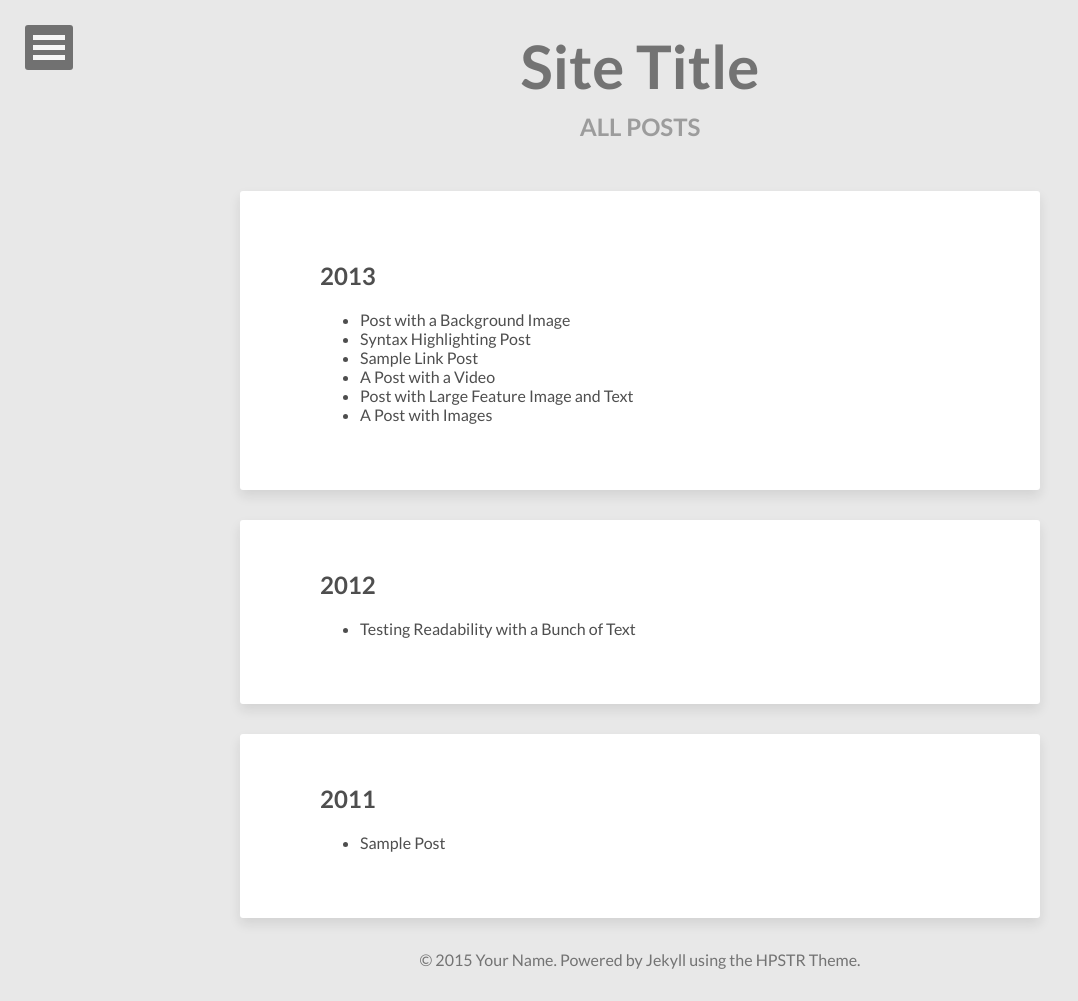
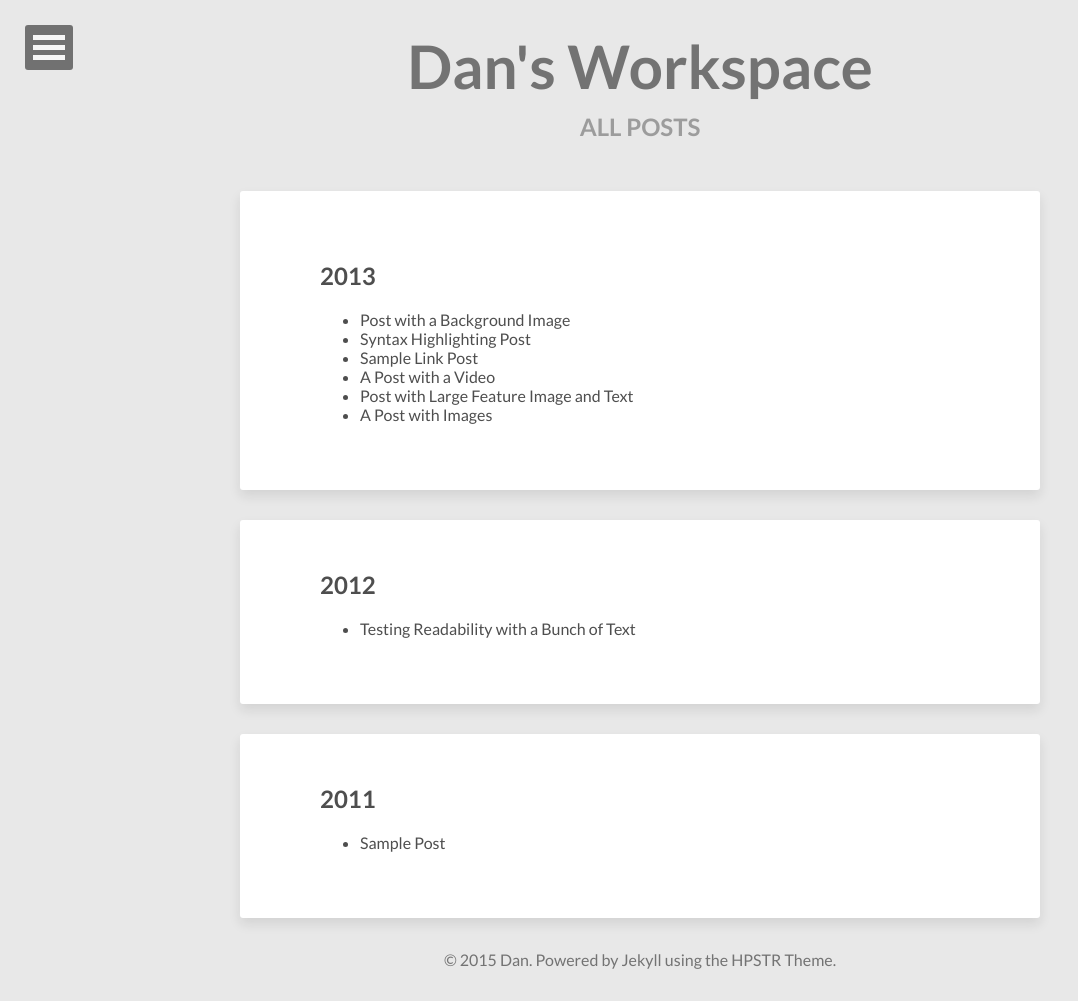
Before and after one commit to danshan/docker-jekyll, a Jekyll site: the page built from posts/index.html, in a window 1280 px wide. Shown: the whole page, without its empty margins (0-1078 px from the left). Built offline with Jekyll 4.4.1, drawn with Linux system fonts in a browser that asks for light colours; nearby versions of some CDN libraries; some of the changed lines change nothing that is shown.

Commit message:
feature update site config

```diff
--- a/_config.yml
+++ b/_config.yml
@@ -1,5 +1,5 @@
-title:            Site Title
-description:      Describe your website here.
+title:            Dan's Workspace
+description:      .
 disqus_shortname: hpstrtheme
 reading_time:     true
 words_per_minute: 200
@@ -9,12 +9,12 @@
 
 # Owner/author information
 owner:
-  name:           Your Name
+  name:           Dan
   avatar:         avatar.jpg
-  bio:            "Your bio goes here. It shouldn't be super long but a good two sentences or two should suffice."
-  email:          you@email.com
+  bio:            "未来的家庭, 除了一扇窗户, 还有一只企鹅."
+  email:          i@shanhh.com
   # Social networking links used in footer. Update and remove as you like.
-  twitter:
+  twitter:        shanhh
   facebook:
   github:
   stackexchange:
@@ -23,7 +23,7 @@
   flickr:
   tumblr:
   # google plus id, include the '+', eg +mmistakes
-  google_plus:    +yourid
+  google_plus:    +弘昊
 
 # Background image to be tiled on all pages
 background:
@@ -35,7 +35,7 @@
 bing_verify:
 
 # http://en.wikipedia.org/wiki/List_of_tz_database_time_zones
-timezone:    America/New_York
+timezone:    Asia/Shanghai
 future:      true
 highlighter: pygments
 markdown:    kramdown
```
